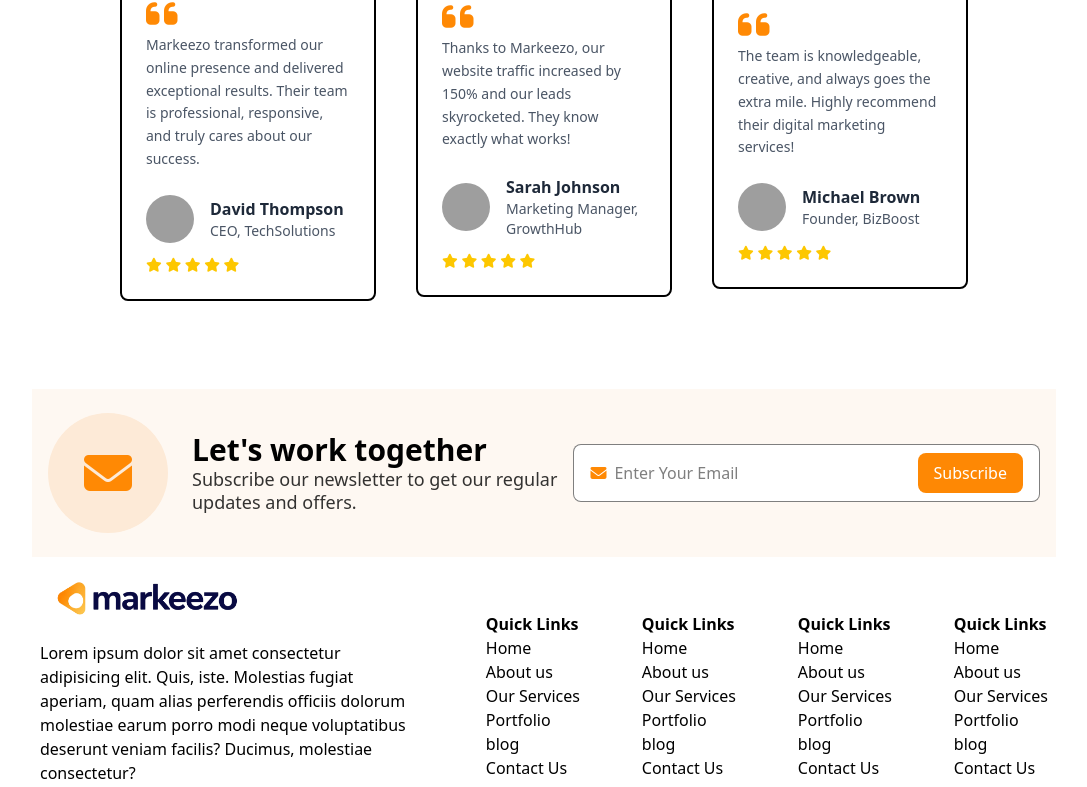
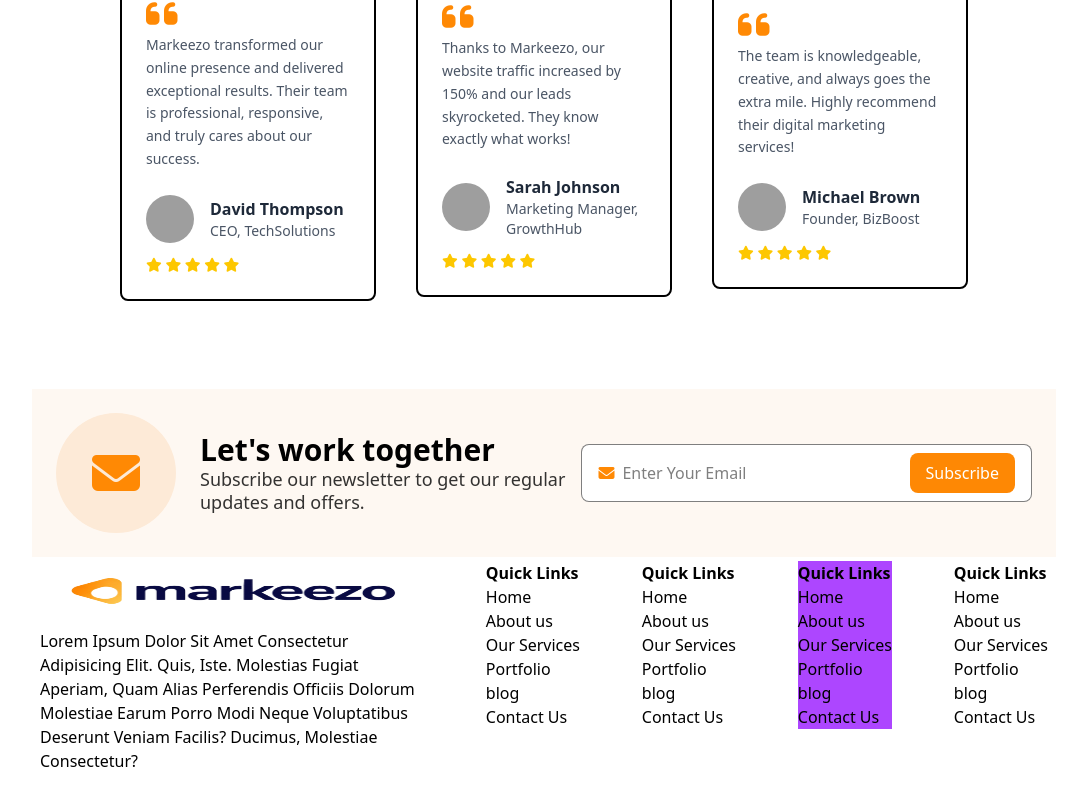
Before and after one commit to Coderudit05/tailwind-css-online-batch, a website: page tailwind-projects/landing-page/src/index.html in a window 1280 px wide. Shown: the part 1698-2485 px from the top of the page, without its empty margins (96-1183 px from the left). Drawn offline with Linux system fonts and the light colour scheme; grey boxes are pictures that could not be loaded.

Commit message:
Addef footer

```diff
--- a/tailwind-projects/landing-page/src/index.html
+++ b/tailwind-projects/landing-page/src/index.html
@@ -284,17 +284,17 @@
 
     <footer class="mb-20">
       <div
-        class="flex gap-4 items-center justify-between max-w-5xl py-6 px-4 mx-auto bg-[#FEF8F2]"
+        class="flex flex-col sm:flex-row gap-4 items-center justify-between max-w-5xl py-6 px-4 mx-auto bg-[#FEF8F2] px-6"
       >
-        <div class="flex items-center justify-center gap-6">
+        <div class="flex  items-center justify-center gap-6">
           <div
-            class="bg-[#FDEAD7] rounded-full h-30 w-30 flex items-center justify-center"
+            class="bg-[#FDEAD7] rounded-full h-16 w-16 sm:h-20 sm:w-20 shrink-0 md:h-30 md:w-30 flex items-center justify-center"
           >
-            <i class="fa-solid fa-envelope text-5xl text-orange-400"></i>
+            <i class="fa-solid fa-envelope sm:text-3xl md:text-5xl text-orange-400 shrink-0"></i>
           </div>
           <div class="">
-            <h3 class="font-bold text-3xl">Let's work together</h3>
-            <p class="text-lg text-black/80 leading-tight">
+            <h3 class="font-bold text-lg md:text-3xl">Let's work together</h3>
+            <p class="md:text-lg text-black/80 leading-tight">
               Subscribe our newsletter to get our regular <br />
               updates and offers.
             </p>
@@ -306,7 +306,7 @@
             class="bg-white border border-black/50 px-4 py-2 rounded-lg flex items-center gap-2"
           >
             <i class="fa-solid fa-envelope text-orange-400"></i>
-            <input type="text" class="flex-1" placeholder="Enter Your Email" />
+            <input type="text" class="md:flex-1" placeholder="Enter Your Email" />
             <button
               class="bg-[#FE8804] text-white px-4 py-2 text-[16px] rounded-lg cursor-pointer"
             >
@@ -315,16 +315,18 @@
           </div>
         </div>
       </div>
-      <div class="max-w-5xl mx-auto px-2 py-1 flex items-center justify-between">
-        <div class="">
-          <img src="../assets/img5.png" alt="" class="h-20" />
-          <p class="max-w-sm">
+      <div
+        class="max-w-5xl mx-auto px-2 py-1 flex flex-col sm:flex-row sm:flex-wrap items-start justify-between"
+      >
+        <div class="flex flex-col gap-1 shrink-0">
+          <img src="../assets/img5.png" alt="" class="sm:h-16" />
+          <p class="max-w-sm text-center mx-auto md:text-left capitalize">
             Lorem ipsum dolor sit amet consectetur adipisicing elit. Quis, iste.
             Molestias fugiat aperiam, quam alias perferendis officiis dolorum
             molestiae earum porro modi neque voluptatibus deserunt veniam
             facilis? Ducimus, molestiae consectetur?
           </p>
-          <span class="flex py-2 text-3xl">
+          <span class="flex justify-center gap-8 py-2 text-3xl mt-2 mb-6">
             <i class="fa-brands fa-instagram"></i>
             <i class="fa-brands fa-facebook"></i>
             <i class="fa-brands fa-linkedin"></i>
@@ -332,7 +334,7 @@
           </span>
         </div>
 
-        <div class="flex flex-col">
+        <div class="flex flex-col mb-6 shrink-0 ">
           <h3 class="font-bold">Quick Links</h3>
           <div class="flex flex-col">
             <a href="#">Home</a>
@@ -343,7 +345,7 @@
             <a href="#">Contact Us</a>
           </div>
         </div>
-        <div class="flex flex-col">
+        <div class="flex flex-col mb-6 shrink-0">
           <h3 class="font-bold">Quick Links</h3>
           <div class="flex flex-col">
             <a href="#">Home</a>
@@ -354,7 +356,7 @@
             <a href="#">Contact Us</a>
           </div>
         </div>
-        <div class="flex flex-col">
+        <div class="flex flex-col mb-6 shrink-0 bg-purple-500">
           <h3 class="font-bold">Quick Links</h3>
           <div class="flex flex-col">
             <a href="#">Home</a>
@@ -365,7 +367,7 @@
             <a href="#">Contact Us</a>
           </div>
         </div>
-        <div class="flex flex-col">
+        <div class="flex flex-col shrink-0 ">
           <h3 class="font-bold">Quick Links</h3>
           <div class="flex flex-col">
             <a href="#">Home</a>
```
Also changed, not shown: tailwind-projects/landing-page/src/output.css.
